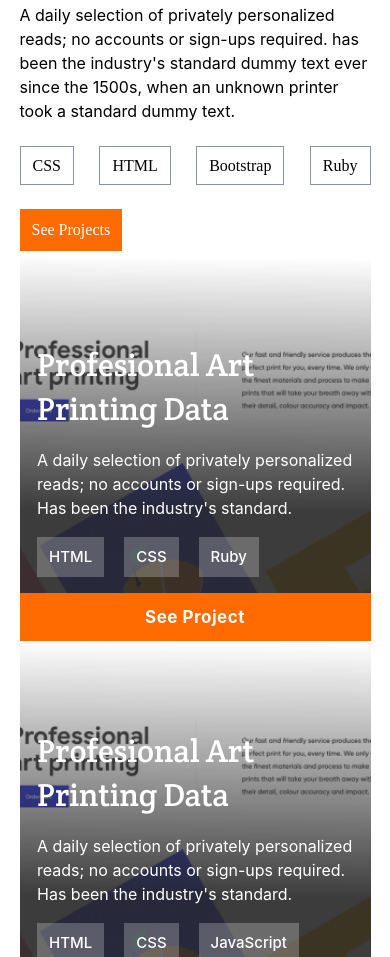
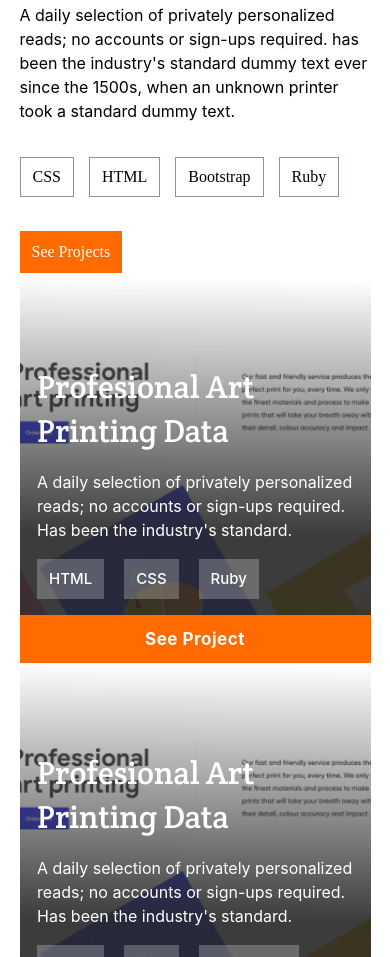
Before and after one commit to ulises2607/Portfolio, a website: page index.html in a window 390 px wide. Shown: the part 1287-2244 px from the top of the page. Drawn offline with Linux system fonts and the light colour scheme.

Commit message:
Giving float position to the tech class

```diff
--- a/style.css
+++ b/style.css
@@ -160,18 +160,17 @@
   }
 
   .tech {
-    display: flex;
-    flex-direction: row;
-    align-items: center;
     list-style: none;
-    justify-content: space-between;
     height: 100%;
+    clear: both;
   }
 
   .tech a {
     color: black;
     border: 1px solid #8993a4;
     padding: 10px 12px;
+    float: left;
+    margin-right: 15px;
   }
 
   .tech a:disabled {
```
